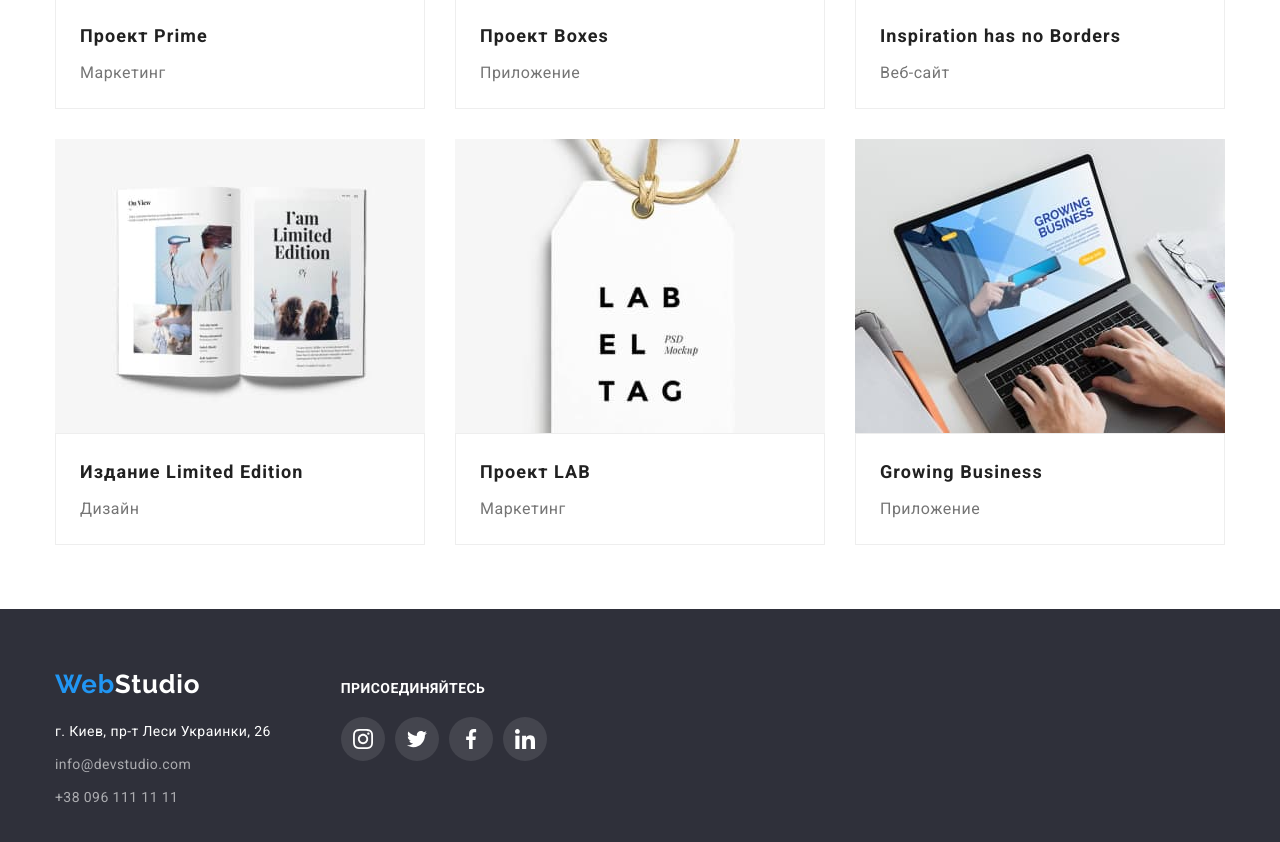
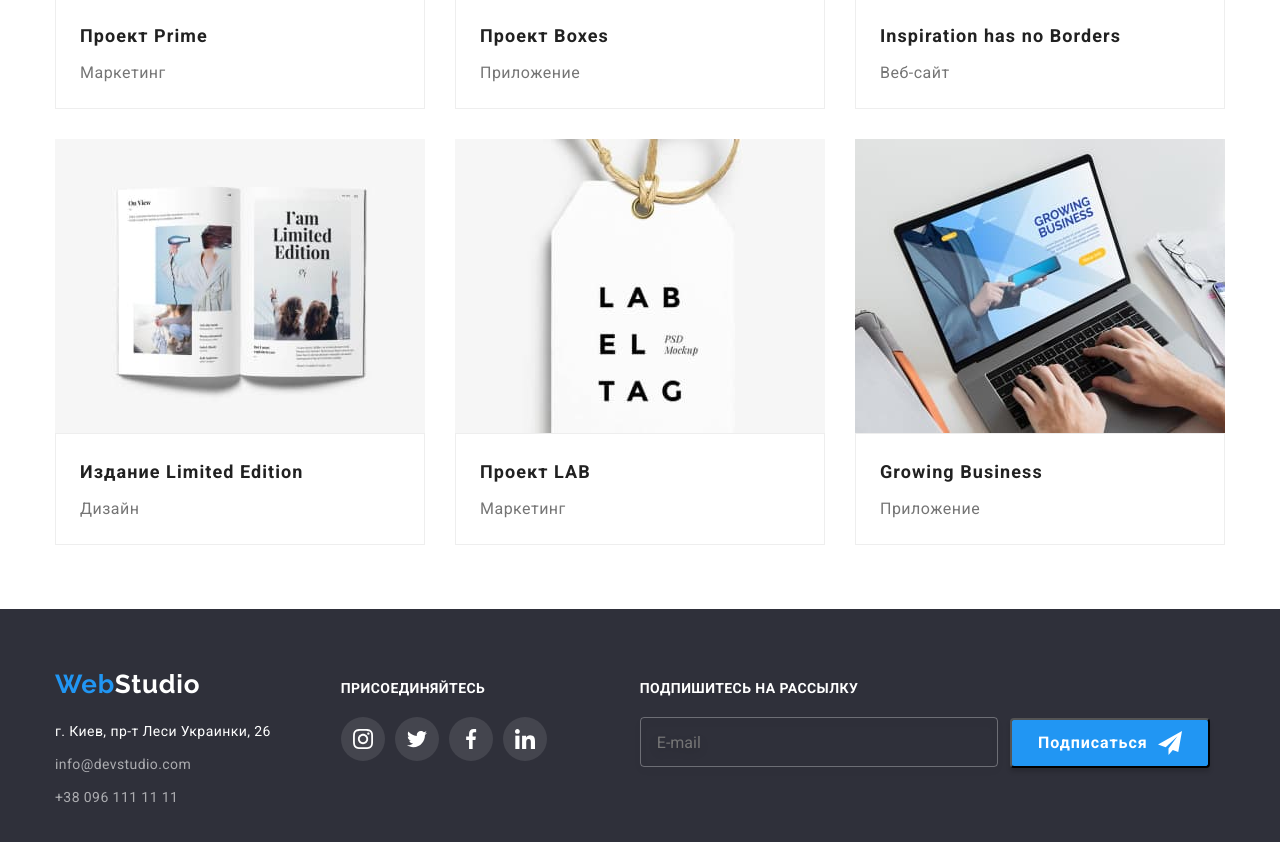
Before and after one commit to Icenn85/goit-markup-hw-06, a plain HTML site: page portfolio.html in a window 1280 px wide. Shown: the part 998-1840 px from the top of the page. Drawn offline with nearby package versions, Linux system fonts and the light colour scheme.

Commit message:
Добавляет новый футер в Портфолио

```diff
--- a/portfolio.html
+++ b/portfolio.html
@@ -342,6 +342,32 @@
             </li>
           </ul>
         </div>
+        <form class="footer-subscribe-form">
+          <p class="footer-subscribe-title">Подпишитесь на рассылку</p>
+          <div class="footer-subscribe-cover">
+            <div class="footer-subscribe-field">
+              <input
+                type="email"
+                name="subscribe-email"
+                id="subscribe-email"
+                class="footer-subscribe-input"
+                placeholder="E-mail"
+              />
+              <label
+                for="subscribe-email"
+                class="footer-subscribe-label"
+              ></label>
+            </div>
+            <div class="subscribe-btn">
+              <button type="submit" class="footer-subscribe-btn">
+                Подписаться
+                <svg class="footer-subscribe-icon" width="24" height="24">
+                  <use href="./images/icon.svg#icon-icon-send"></use>
+                </svg>
+              </button>
+            </div>
+          </div>
+        </form>
       </div>
     </footer>
   </body>
```
